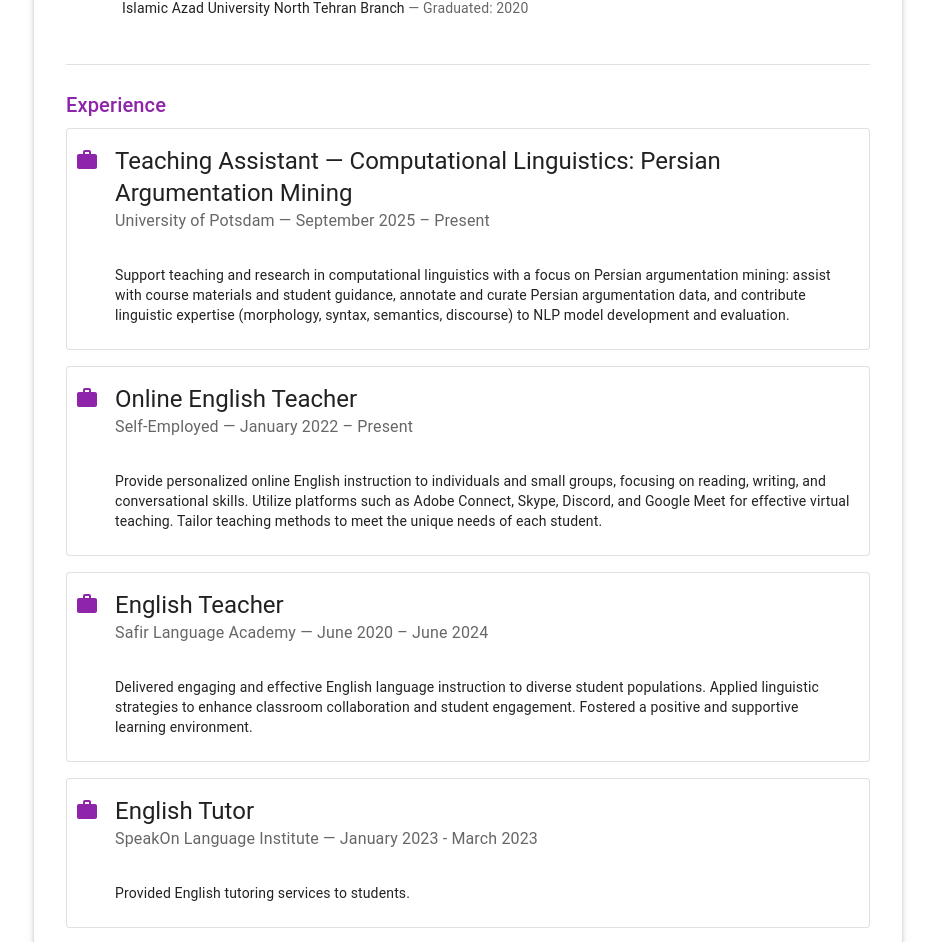
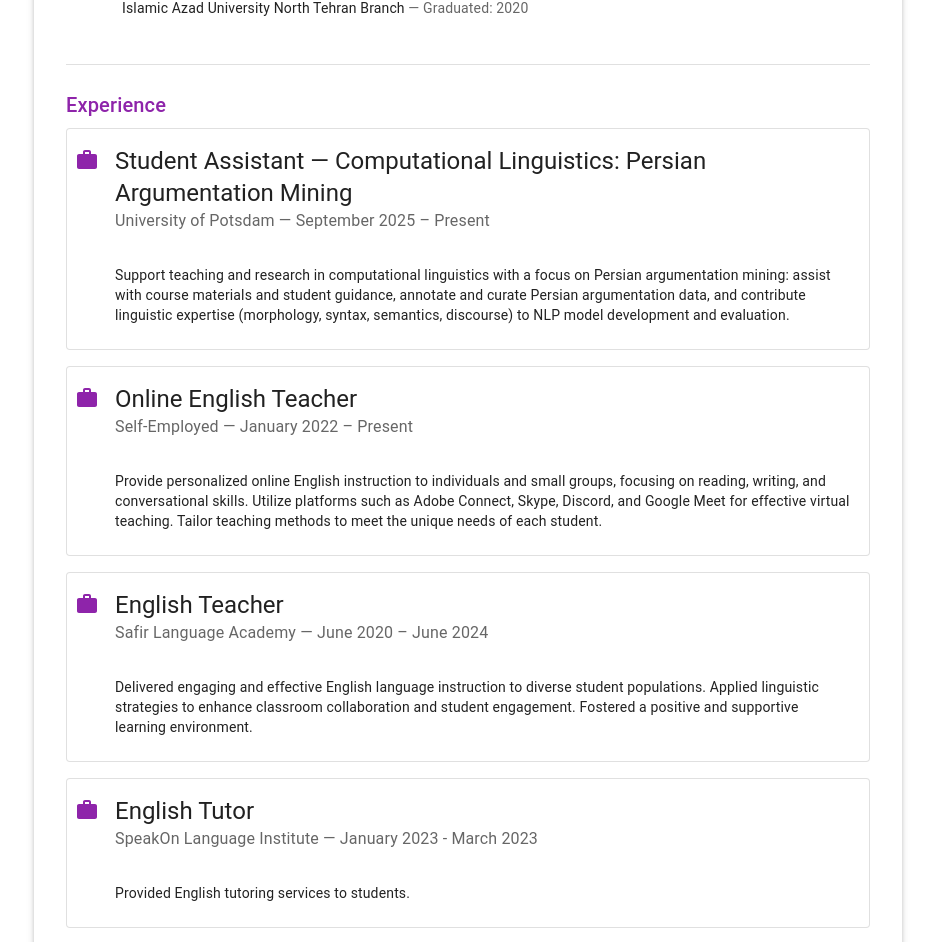
Before and after one commit to FatemehSadathosseini-git/FatemehSadathosseini-git.github.io, a React (Vite) app: page / in a window 1280 px wide. Shown: the part 993-1935 px from the top of the page, without its empty margins (172-1107 px from the left). Built offline with nearby package versions, Linux system fonts and the light colour scheme.

Commit message:
data: rename Potsdam role to Student Assistant in resume data and static CV

```diff
--- a/index.html
+++ b/index.html
@@ -74,7 +74,7 @@
         <h2>Summary</h2>
         <p>Highly motivated and detail-oriented linguist with a strong foundation in empirical and theoretical linguistics, psycholinguistics, and semantics. Currently pursuing an MSc in Linguistics at the University of Potsdam. Extensive experience in online English teaching and language instruction, coupled with a proven ability to translate between English and Persian. Holds an IELTS Academic C1 certification and possesses a keen interest in computational linguistics, language technology, and natural language processing.</p>
         <h2>Experience</h2>
-        <div class="item"><b>Teaching Assistant - Computational Linguistics: Persian Argumentation Mining</b><div class="muted">University of Potsdam - September 2025 - Present</div><p>Support teaching and research in computational linguistics with a focus on Persian argumentation mining: data annotation and curation, student guidance, and linguistic expertise (morphology, syntax, semantics, discourse) for NLP model development and evaluation.</p></div>
+        <div class="item"><b>Student Assistant - Computational Linguistics: Persian Argumentation Mining</b><div class="muted">University of Potsdam - September 2025 - Present</div><p>Support teaching and research in computational linguistics with a focus on Persian argumentation mining: data annotation and curation, student guidance, and linguistic expertise (morphology, syntax, semantics, discourse) for NLP model development and evaluation.</p></div>
         <div class="item"><b>Online English Teacher</b><div class="muted">Self-Employed - January 2022 - Present</div></div>
         <div class="item"><b>English Teacher</b><div class="muted">Safir Language Academy - June 2020 - June 2024</div></div>
         <div class="item"><b>English Tutor</b><div class="muted">SpeakOn Language Institute - January 2023 - March 2023</div></div>
--- a/src/resume.data.json
+++ b/src/resume.data.json
@@ -20,7 +20,7 @@
   ],
   "experience": [
     {
-      "title": "Teaching Assistant — Computational Linguistics: Persian Argumentation Mining",
+      "title": "Student Assistant — Computational Linguistics: Persian Argumentation Mining",
       "company": "University of Potsdam",
       "dates": "September 2025 – Present",
       "description": "Support teaching and research in computational linguistics with a focus on Persian argumentation mining: assist with course materials and student guidance, annotate and curate Persian argumentation data, and contribute linguistic expertise (morphology, syntax, semantics, discourse) to NLP model development and evaluation."
```
